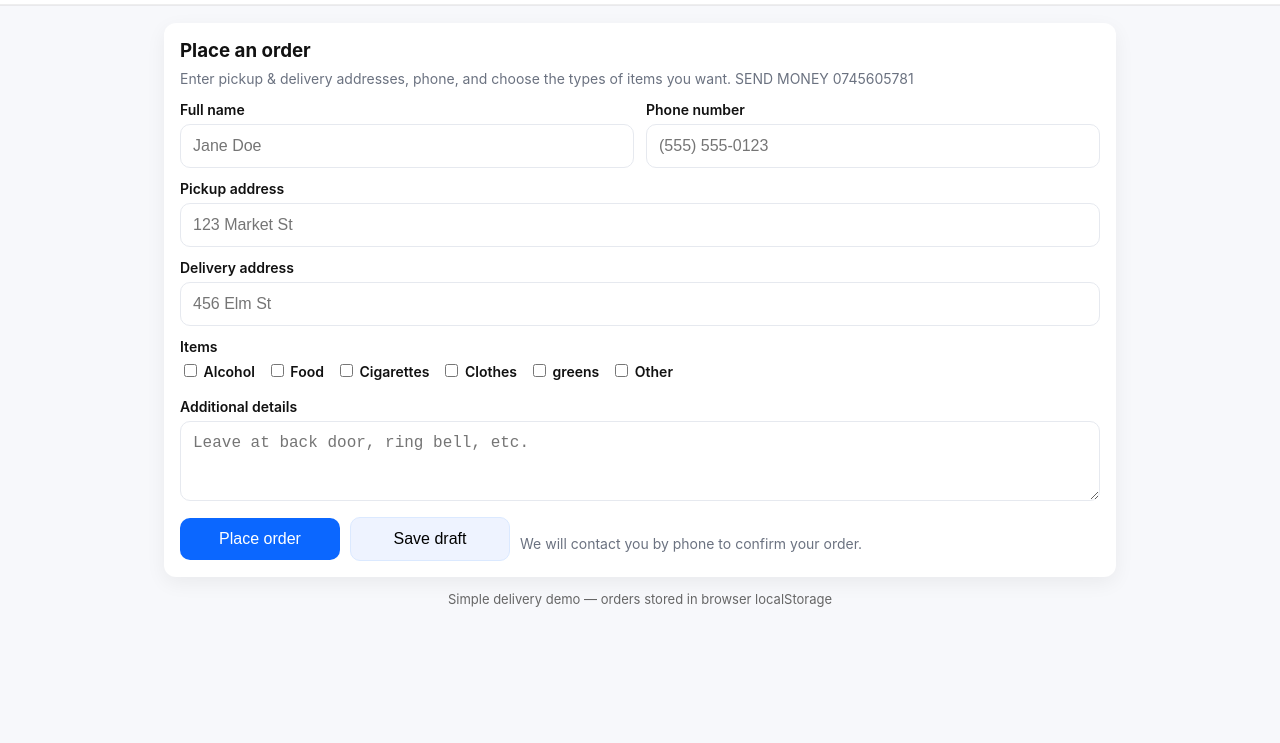
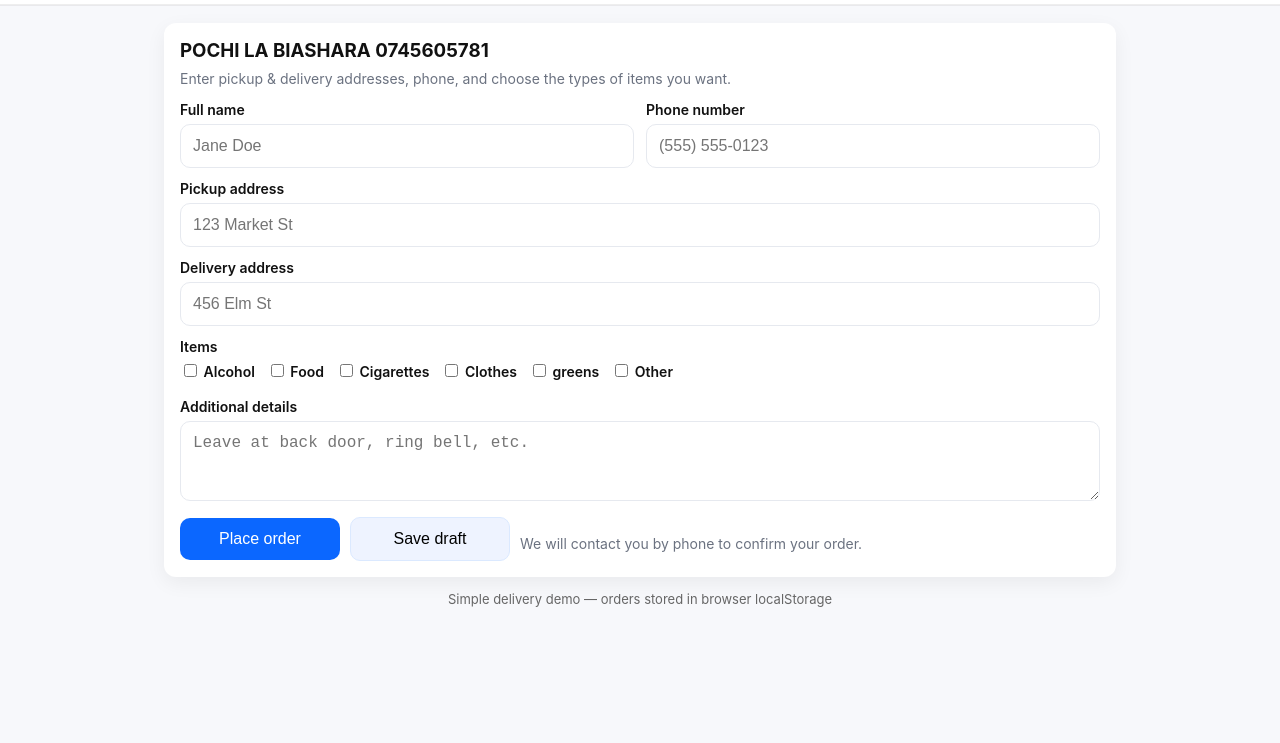
Before and after one commit to foodninja-netizen/orderapptsavo, a website: page index.html in a window 1280 px wide. Shown: the part 57-800 px from the top of the page. Drawn offline with Linux system fonts and the light colour scheme.

Commit message:
Update index.html

```diff
--- a/index.html
+++ b/index.html
@@ -53,9 +53,8 @@
 
 	<main class="container">
 		<div class="card">
-			<h3>Place an order</h3>
-			<p class="note">Enter pickup & delivery addresses, phone, and choose the types of items you want.
-			SEND MONEY 0745605781</p>
+			<h3>POCHI LA BIASHARA 0745605781</h3>
+			<p class="note">Enter pickup & delivery addresses, phone, and choose the types of items you want. </p>
 
 			<!-- Netlify-enabled form (mobile-first). -->
 			<form id="orderForm" name="order" method="POST" data-netlify="true" data-netlify-honeypot="bot-field" aria-label="Order form">
```
